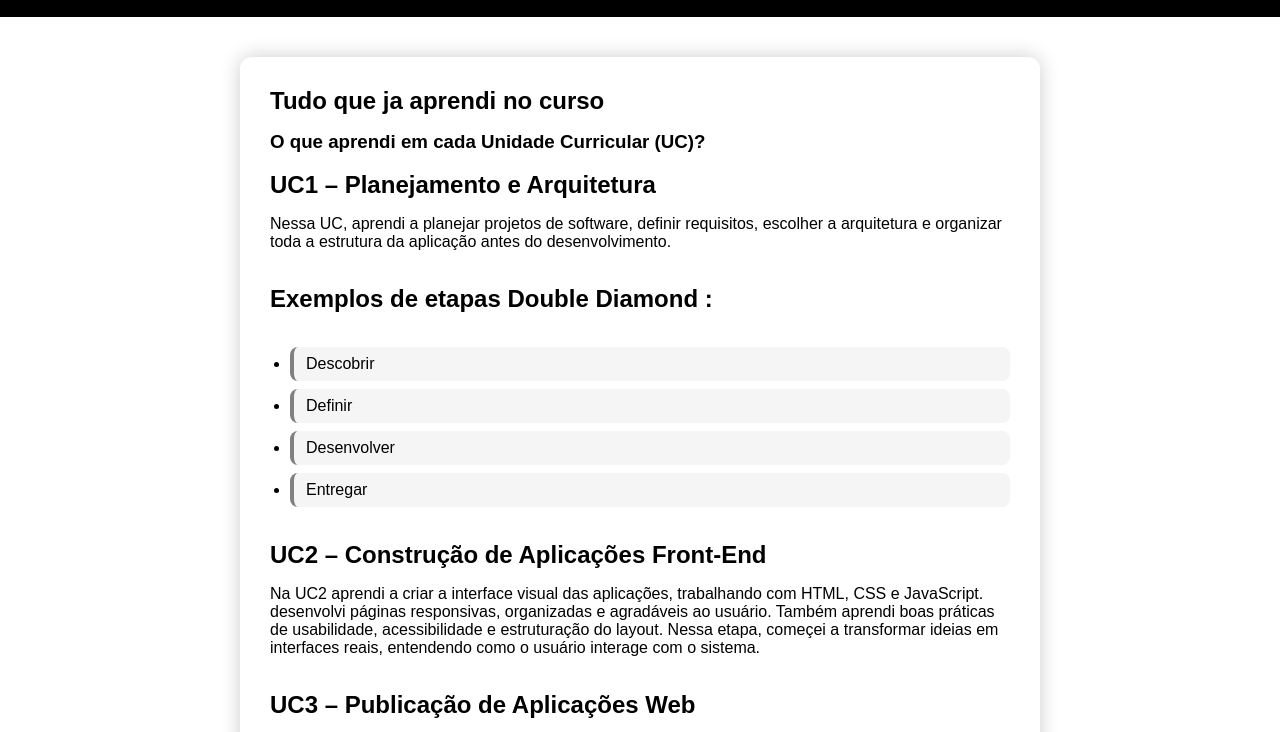
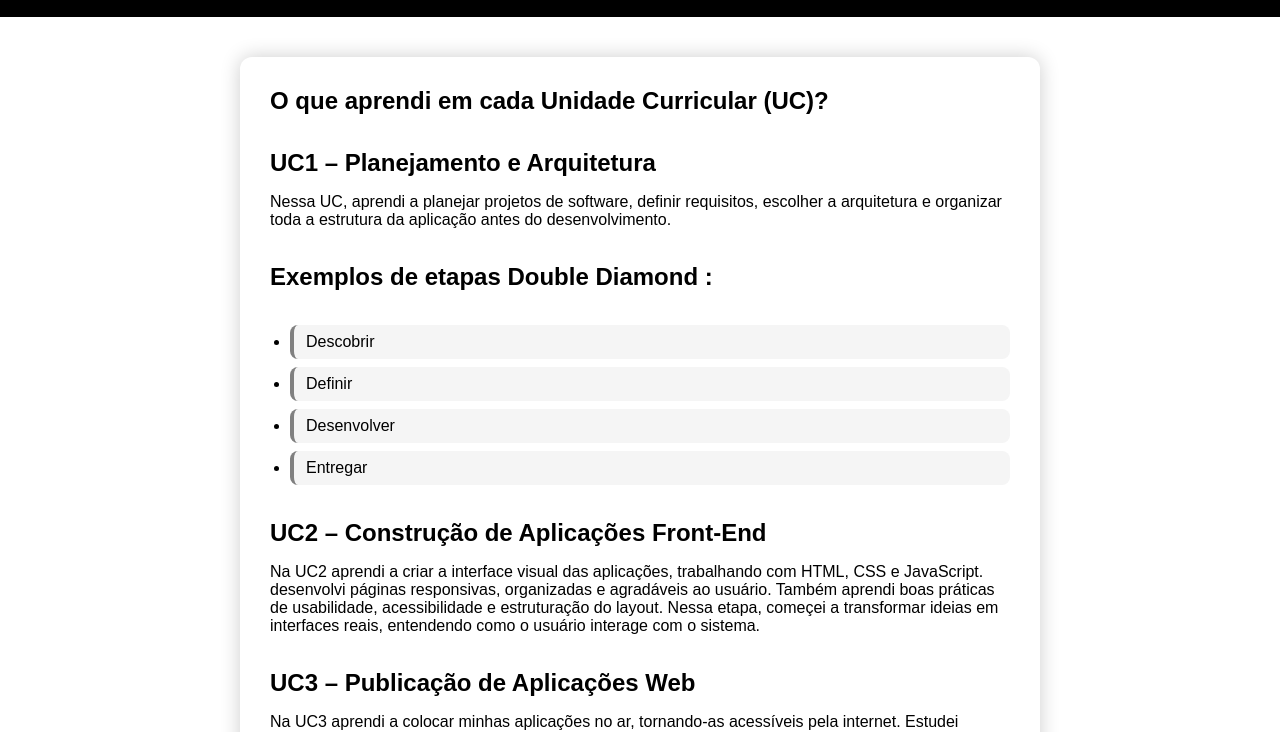
Before and after one commit to William8400/williamdev.infinityfree.me, a plain HTML site: page trajetoria.html in a window 1280 px wide. Shown: the part 51-783 px from the top of the page. Drawn offline with Linux system fonts and the light colour scheme; files whose address does not match are found by name.

Commit message:
Update trajetoria.html

```diff
--- a/trajetoria.html
+++ b/trajetoria.html
@@ -19,9 +19,8 @@
     </header>
 
     <section id="trajetoria">
-        <h2>Tudo que ja aprendi no curso</h2>
 
-        <h3>O que aprendi em cada Unidade Curricular (UC)?</h3>
+        <h2>O que aprendi em cada Unidade Curricular (UC)?</h2>
 
             <br>
 
```
